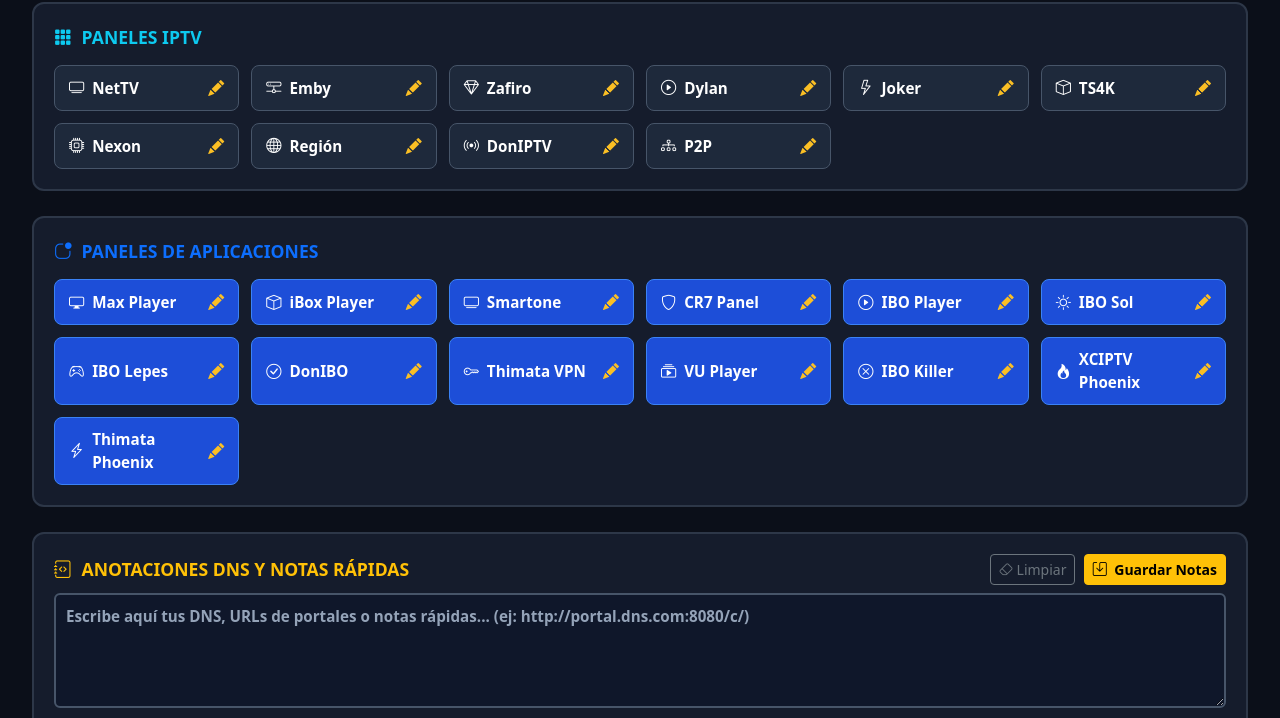
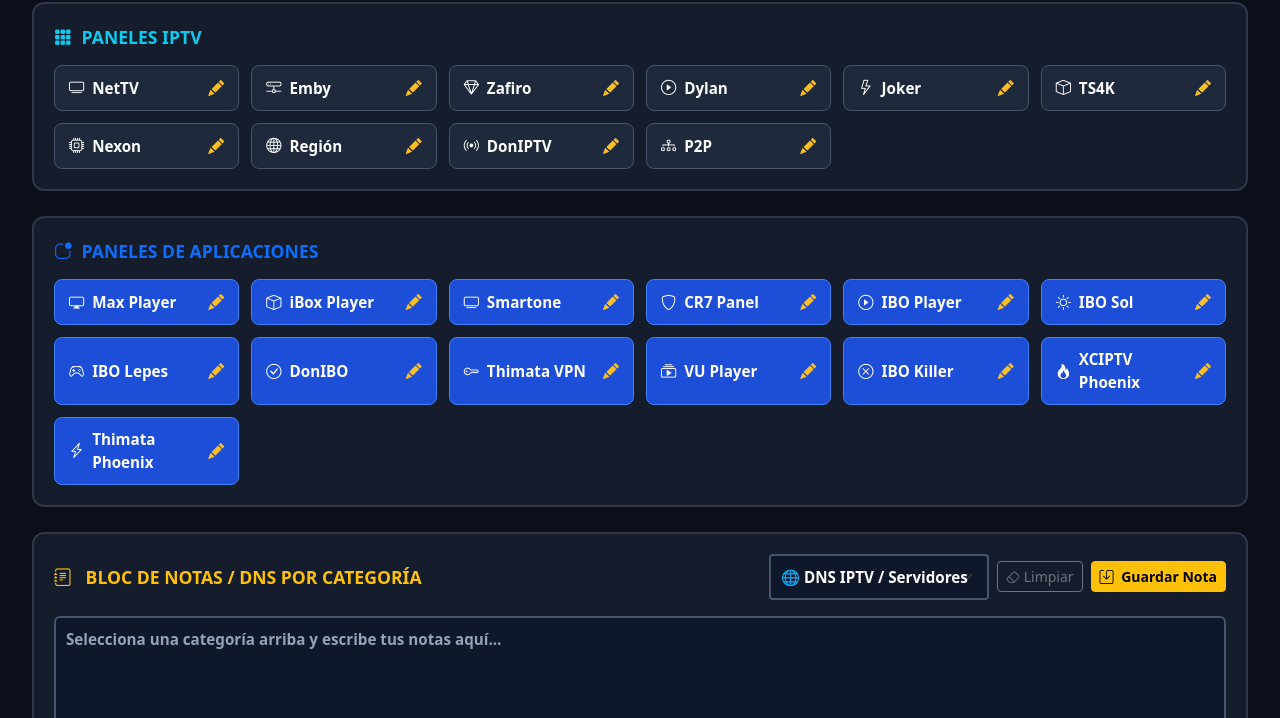
Before and after one commit to angelmarin-70/panel-iptv, a plain HTML site: page index.html in a window 1280 px wide. Shown: the part 76-794 px from the top of the page. Drawn offline with nearby package versions, Linux system fonts and the light colour scheme.

Commit message:
Update index.html

```diff
--- a/index.html
+++ b/index.html
@@ -173,18 +173,24 @@
         <div class="btn-grid" id="appGrid"></div>
     </div>
 
-    <!-- NUEVA SECCIÓN: ANOTACIONES DNS Y NOTAS -->
+    <!-- SECCIÓN DE NOTAS Y DNS POR CATEGORÍA -->
     <div class="section-box">
-        <div class="d-flex justify-content-between align-items-center mb-2">
+        <div class="d-flex flex-wrap justify-content-between align-items-center mb-3 gap-2">
             <div class="section-title text-warning m-0">
-                <i class="bi bi-journal-code"></i> Anotaciones DNS y Notas Rápidas
+                <i class="bi bi-journal-text me-1"></i> Bloc de Notas / DNS por Categoría
             </div>
-            <div>
-                <button class="btn btn-outline-secondary btn-sm me-1" onclick="clearDnsNotes()"><i class="bi bi-eraser"></i> Limpiar</button>
-                <button class="btn btn-warning btn-sm fw-bold" onclick="saveDnsNotes()"><i class="bi bi-save me-1"></i> Guardar Notas</button>
+            <div class="d-flex align-items-center gap-2">
+                <select class="form-select form-select-sm" id="noteCategorySelect" style="width: 220px;" onchange="changeNoteCategory()">
+                    <option value="dns_iptv">🌐 DNS IPTV / Servidores</option>
+                    <option value="mag_portals">📺 Portales MAG / Stalker</option>
+                    <option value="app_codes">🔑 Códigos & Activaciones App</option>
+                    <option value="general_notes">📝 Notas Generales</option>
+                </select>
+                <button class="btn btn-outline-secondary btn-sm" onclick="clearCurrentNote()"><i class="bi bi-eraser"></i> Limpiar</button>
+                <button class="btn btn-warning btn-sm fw-bold" onclick="saveCurrentNote()"><i class="bi bi-save me-1"></i> Guardar Nota</button>
             </div>
         </div>
-        <textarea class="form-control" id="dnsNotesText" rows="4" placeholder="Escribe aquí tus DNS, URLs de portales o notas rápidas... (ej: http://portal.dns.com:8080/c/)"></textarea>
+        <textarea class="form-control" id="noteTextArea" rows="5" placeholder="Selecciona una categoría arriba y escribe tus notas aquí..."></textarea>
     </div>
 
     <!-- BOT TELEGRAM -->
@@ -278,7 +284,6 @@
                 <i class="bi bi-people-fill"></i> Clientes (<span id="clientCount">0</span>)
             </div>
 
-            <!-- FILTROS RÁPIDOS -->
             <div class="btn-group btn-group-sm" role="group">
                 <button type="button" class="btn btn-outline-info active" id="filterAll" onclick="setFilter('all')">Todos</button>
                 <button type="button" class="btn btn-outline-warning" id="filterToday" onclick="setFilter('today')">Vencen Hoy</button>
@@ -389,22 +394,32 @@
         }
     }
 
-    // GESTIÓN DE ANOTACIONES DNS
-    function loadDnsNotes() {
-        const saved = localStorage.getItem('iptv_dns_notes');
-        if (saved) document.getElementById('dnsNotesText').value = saved;
+    // GESTIÓN DE NOTAS MULTI-CATEGORÍA
+    let currentCategoryKey = 'dns_iptv';
+
+    function changeNoteCategory() {
+        // Guardar la nota previa automáticamente antes de cambiar
+        saveCurrentNote(false);
+        currentCategoryKey = document.getElementById('noteCategorySelect').value;
+        loadCurrentNote();
     }
 
-    function saveDnsNotes() {
-        const val = document.getElementById('dnsNotesText').value;
-        localStorage.setItem('iptv_dns_notes', val);
-        alert('¡Notas guardadas correctamente!');
+    function loadCurrentNote() {
+        const savedNotes = JSON.parse(localStorage.getItem('iptv_multi_notes')) || {};
+        document.getElementById('noteTextArea').value = savedNotes[currentCategoryKey] || '';
     }
 
-    function clearDnsNotes() {
-        if(confirm('¿Deseas borrar las anotaciones?')) {
-            document.getElementById('dnsNotesText').value = '';
-            localStorage.removeItem('iptv_dns_notes');
+    function saveCurrentNote(showAlert = true) {
+        const savedNotes = JSON.parse(localStorage.getItem('iptv_multi_notes')) || {};
+        savedNotes[currentCategoryKey] = document.getElementById('noteTextArea').value;
+        localStorage.setItem('iptv_multi_notes', JSON.stringify(savedNotes));
+        if (showAlert) alert('¡Nota guardada correctamente!');
+    }
+
+    function clearCurrentNote() {
+        if(confirm('¿Borrar el texto de esta categoría?')) {
+            document.getElementById('noteTextArea').value = '';
+            saveCurrentNote(false);
         }
     }
 
@@ -636,7 +651,7 @@
     }
 
     renderButtons();
-    loadDnsNotes();
+    loadCurrentNote();
     loadTgConfig();
     renderTable();
 </script>
```
